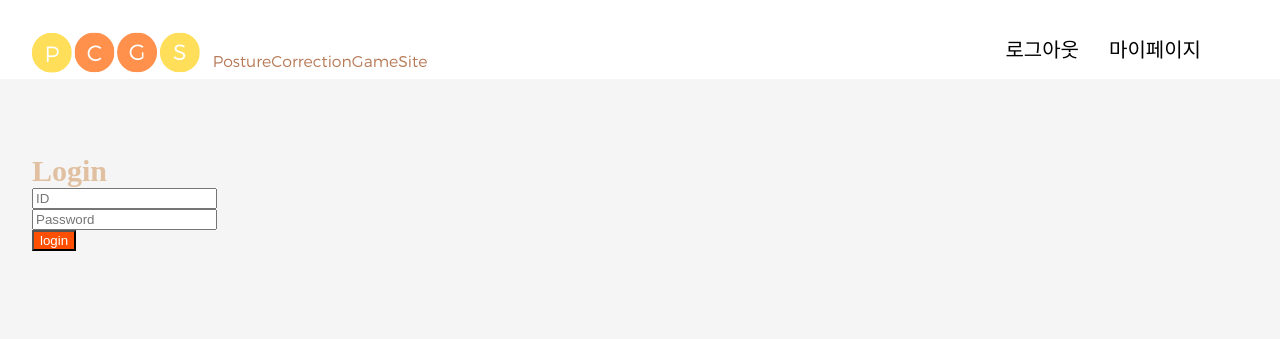
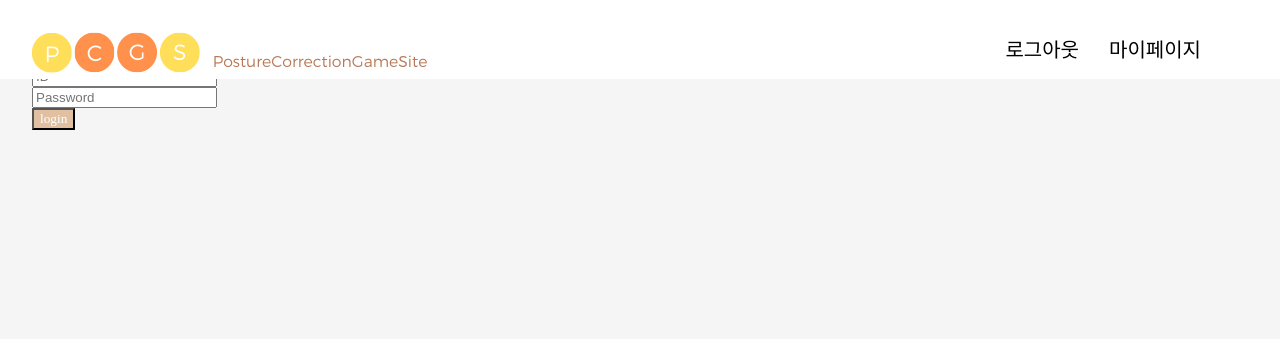
Before and after one commit to mangchhe/django-posture-correction, a Django app: template templates/login.html in a window 1280 px wide. Shown: the top 339 px of the page. Run offline with Django 3.2, Linux system fonts and the light colour scheme; the template is opened without the code that fills it, so the values that code supplies are empty; a user stored in the database is signed in; some web fonts are replaced.

Commit message:
로그인, 회원가입 HTML 수정

```diff
--- a/templates/login.html
+++ b/templates/login.html
@@ -1,24 +1,21 @@
 {% extends 'base.html' %}
 {% block content %}
-<div style="padding-bottom: 10%;">
-
-</div>
     <section id="contact-us">
         <div class="container">
             <div class="row">
                 <div class="col-md-12">
                     <div class="block">
-                        <h1 class="heading wow fadeInUp" data-wow-duration="500ms" data-wow-delay="300ms"><span>Login</span></h1>
+                        <h1 class="heading wow fadeInUp" data-wow-duration="500ms" data-wow-delay="300ms"><span style="color:#e0c0a0; font-family:'Malgun Gothic';">Login</span></h1>
                         <form method="post" id="authForm" action="{% url 'login'%}">
                             {% csrf_token %}
                             <div class="form-group wow fadeInDown" data-wow-duration="500ms" data-wow-delay="600ms">
                                 <input type="text" class="form-control" id="loginId" name="loginId" placeholder="ID">
                             </div>
                             <div class="form-group wow fadeInDown" data-wow-duration="500ms" data-wow-delay="800ms">
-                                <input type="password" class="form-control" id="loginPw" name="password" placeholder="Password">
+                                 <input type="password" class="form-control" id="loginPw" name="password" placeholder="Password">
                             </div>
                             <div class="form-group wow fadeInDown" data-wow-duration="500ms" data-wow-delay="800ms">
-                                <input type="submit" class="btn btn-default wow bounceIn" value="login" style="background-color: #FF4F02; color: #fff;">
+                                 <input type="submit" class="btn btn-default wow bounceIn" value="login" style="background-color: #e0c0a0; color: #fff; font-family:'Malgun Gothic';">
                             </div>
                         </form>
                     </div>
@@ -26,4 +23,4 @@
             </div><!-- .row close -->
         </div><!-- .container close -->
     </section><!-- #contact-us close -->
-{% endblock %}
+{% endblock content %}
--- a/templates/signup.html
+++ b/templates/signup.html
@@ -1,7 +1,5 @@
 {% extends 'base.html' %} {% block content %}
-<div style="padding-bottom: 10%;">
 
-</div>
 <section id="contact-us">
     <div class="container">
         <div class="row">
@@ -12,7 +10,7 @@
                         data-wow-duration="500ms"
                         data-wow-delay="300ms"
                     >
-                        <span>Sign Up</span>
+                        <span style="color:#e0c0a0; font-family:'Malgun Gothic';">Sign Up</span>
                     </h1>
                     <form method="POST" id="authForm" action="{%url 'signup'%}">
                         {% csrf_token %}
@@ -64,7 +62,7 @@
                                 type="submit"
                                 class="btn btn-default wow bounceIn"
                                 value="sign up"
-                                style="background-color: #ff4f02; color: #fff;"
+                                style="background-color: #e0c0a0; color: #fff; font-family:'Malgun Gothic';"
                             />
                         </div>
                     </form>
```
Also changed, not shown: .pip-requirements.txt.
